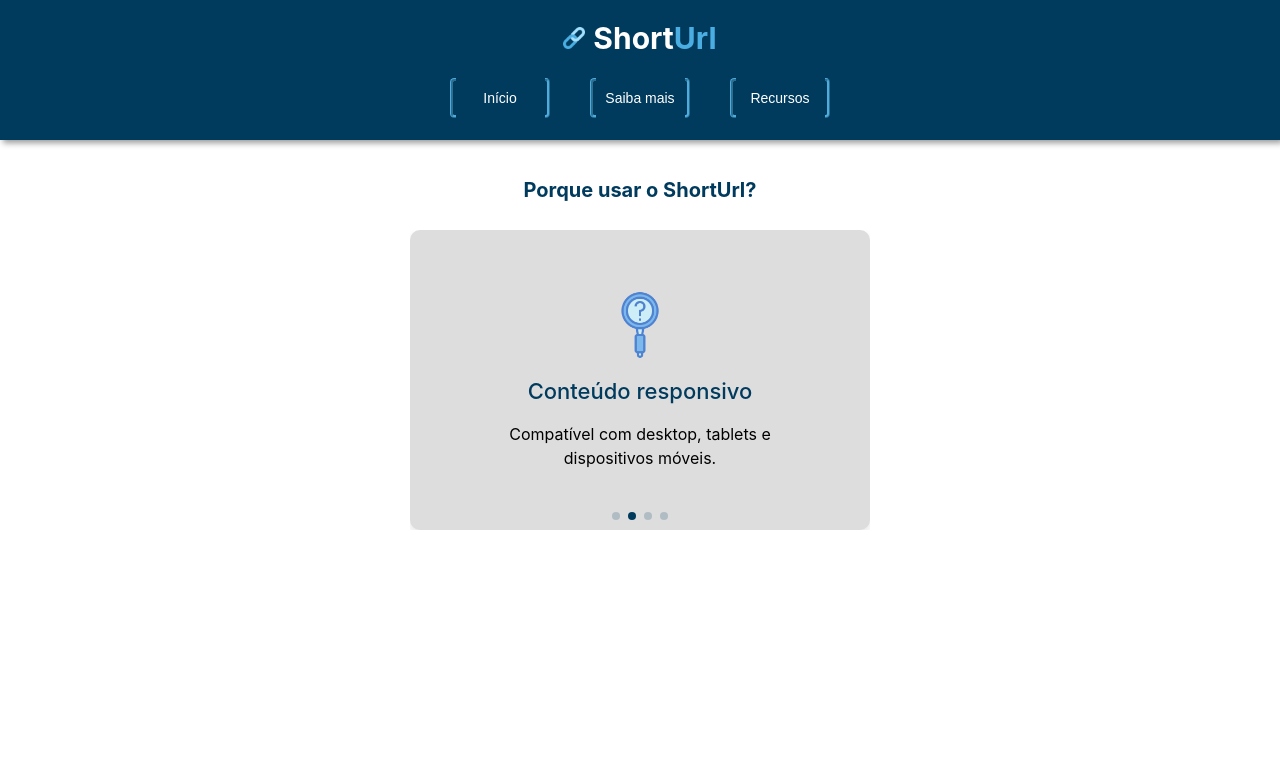
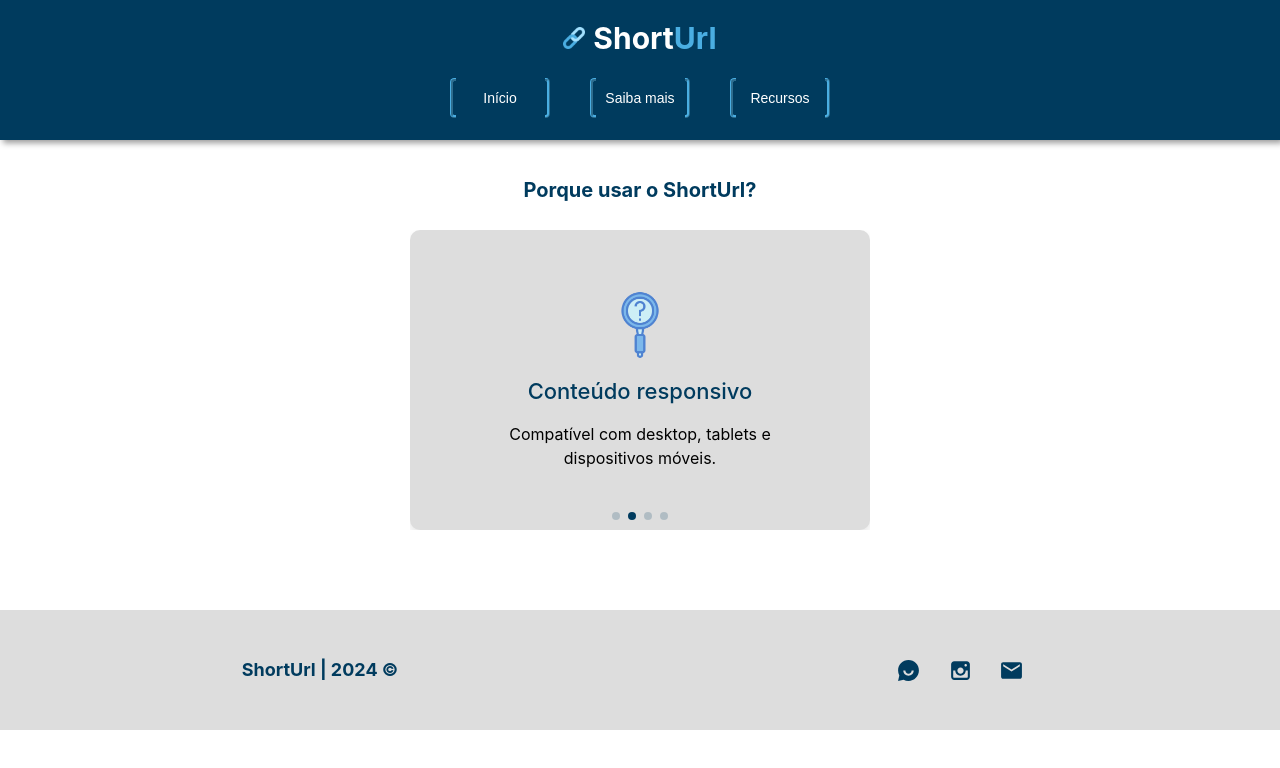
Before and after one commit to leticiagouvea/shorturl-front, a React (Create React App) app: page /resources in a window 1280 px wide. Shown: the top 768 px of the page. Built offline with nearby package versions, Linux system fonts and the light colour scheme.

Commit message:
feat: add footer to pages

```diff
--- a/src/App.js
+++ b/src/App.js
@@ -3,6 +3,7 @@ import GlobalStyle from "./assets/styles/GlobalStyle";
 import { Home } from "./pages/Home";
 import { Header } from "./components/Header";
 import { Resources } from "./pages/Resources";
+import { Footer } from "./components/Footer";
 
 function App() {
   return (
@@ -14,6 +15,7 @@ function App() {
           <Route path="/" element={<Home />} />
           <Route path="/resources" element={<Resources />} />
         </Routes>
+        <Footer />
       </BrowserRouter>
     </div>
   );
--- /dev/null
+++ b/src/components/Footer.js
@@ -0,0 +1,47 @@
+import styled from "styled-components";
+import { colors } from "../assets/styles/constants";
+import { TiSocialInstagram } from "react-icons/ti";
+import { MdEmail } from "react-icons/md";
+import { RiChatSmile2Fill } from "react-icons/ri";
+
+export function Footer() {
+  return (
+    <FooterArea>
+      <h1>ShortUrl | 2024 ©</h1>
+      <div className="social-icons">
+        <RiChatSmile2Fill />
+        <TiSocialInstagram />
+        <MdEmail />
+      </div>
+    </FooterArea>
+  );
+}
+
+const FooterArea = styled.div`
+  width: 100%;
+  height: 120px;
+  position: relative;
+  bottom: 0;
+  background: linear-gradient(180deg, #dddddd 100%, ${colors.darkBlue} 100%);
+  color: ${colors.darkBlue};
+  font-size: 18px;
+  font-weight: 700;
+  display: flex;
+  justify-content: space-around;
+  align-items: center;
+
+  h1,
+  h2,
+  .social-icons {
+    width: 180px;
+    display: flex;
+    justify-content: center;
+  }
+
+  .social-icons {
+    justify-content: space-evenly;
+    font-size: 25px;
+    color: ${colors.darkGreen};
+    cursor: pointer;
+  }
+`;
--- a/src/components/LearnMoreWindow.js
+++ b/src/components/LearnMoreWindow.js
@@ -2,6 +2,7 @@ import React from "react";
 import styled from "styled-components";
 import { colors } from "../assets/styles/constants";
 import { IoClose } from "react-icons/io5";
+import CuttingUrl from "../assets/images/CuttingUrl.png";
 
 export function LearnMoreWindow({ onClose }) {
   const handleOverlayClick = (e) => {
@@ -16,6 +17,7 @@ export function LearnMoreWindow({ onClose }) {
         <CloseButton onClick={onClose}>
           <IoClose size={24} />
         </CloseButton>
+        <img src={CuttingUrl} alt="Cutting Url" />
         <h2>Saiba mais sobre o ShortUrl</h2>
         <p>
           O ShortUrl é uma ferramenta simples e eficiente para encurtar seus
@@ -50,15 +52,16 @@ const PopUp = styled.div`
   box-shadow: 0px 4px 16px rgba(0, 0, 0, 0.2);
   position: relative;
 
+  img {
+    width: 100%;
+    margin-bottom: 20px;
+  }
+
   h2 {
     color: ${colors.darkBlue};
     margin-bottom: 15px;
     font-size: 20px;
     font-weight: 700;
-
-    h1 {
-      margin-left: 10px;
-    }
   }
 
   p {
--- a/src/pages/Resources.js
+++ b/src/pages/Resources.js
@@ -62,7 +62,7 @@ export function Resources() {
 }
 
 const ResourcesArea = styled.div`
-  margin: 180px 0px 0px 0px;
+  margin: 180px 0px 80px 0px;
   display: flex;
   flex-direction: column;
   align-items: center;
```
Also changed, not shown: src/assets/images/CuttingUrl.png (added).
